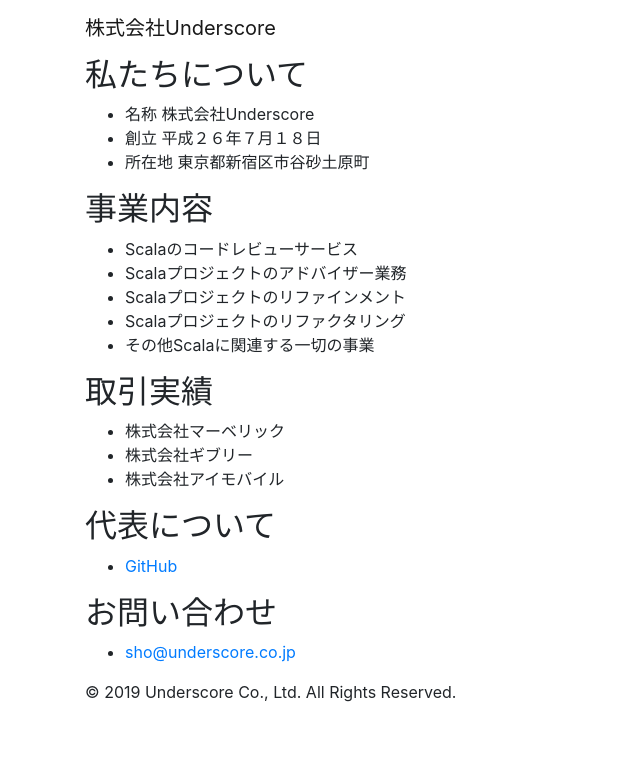
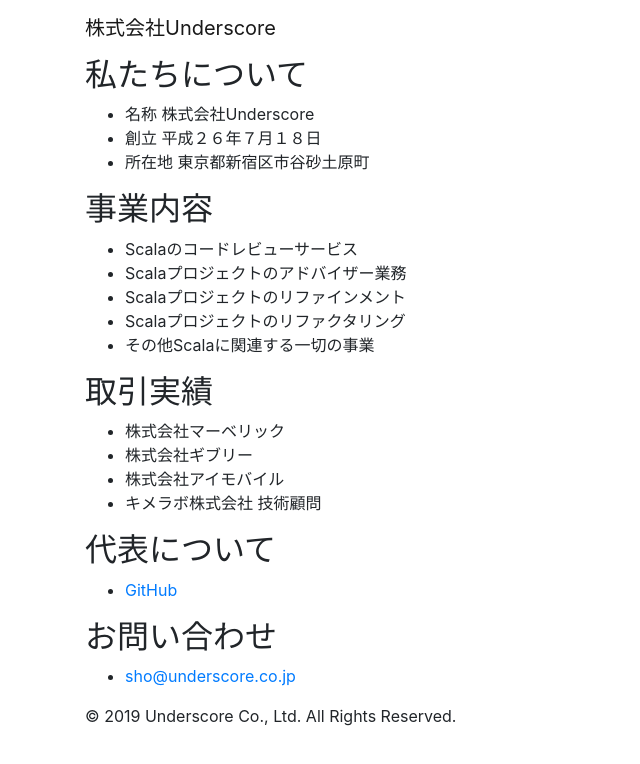
Before and after one commit to shokohara/useless, a website: page front/assets/index.html in a window 1280 px wide. Shown: the whole page, without its empty margins (0-640 px from the left). Drawn offline with nearby package versions, Linux system fonts and the light colour scheme.

Commit message:
技術顧問を追加する

```diff
--- a/front/assets/index.html
+++ b/front/assets/index.html
@@ -40,6 +40,7 @@
     <li>株式会社マーベリック</li>
     <li>株式会社ギブリー</li>
     <li>株式会社アイモバイル</li>
+    <li>キメラボ株式会社 技術顧問</li>
   </ul>
   <h2>代表について</h2>
   <ul>
```
